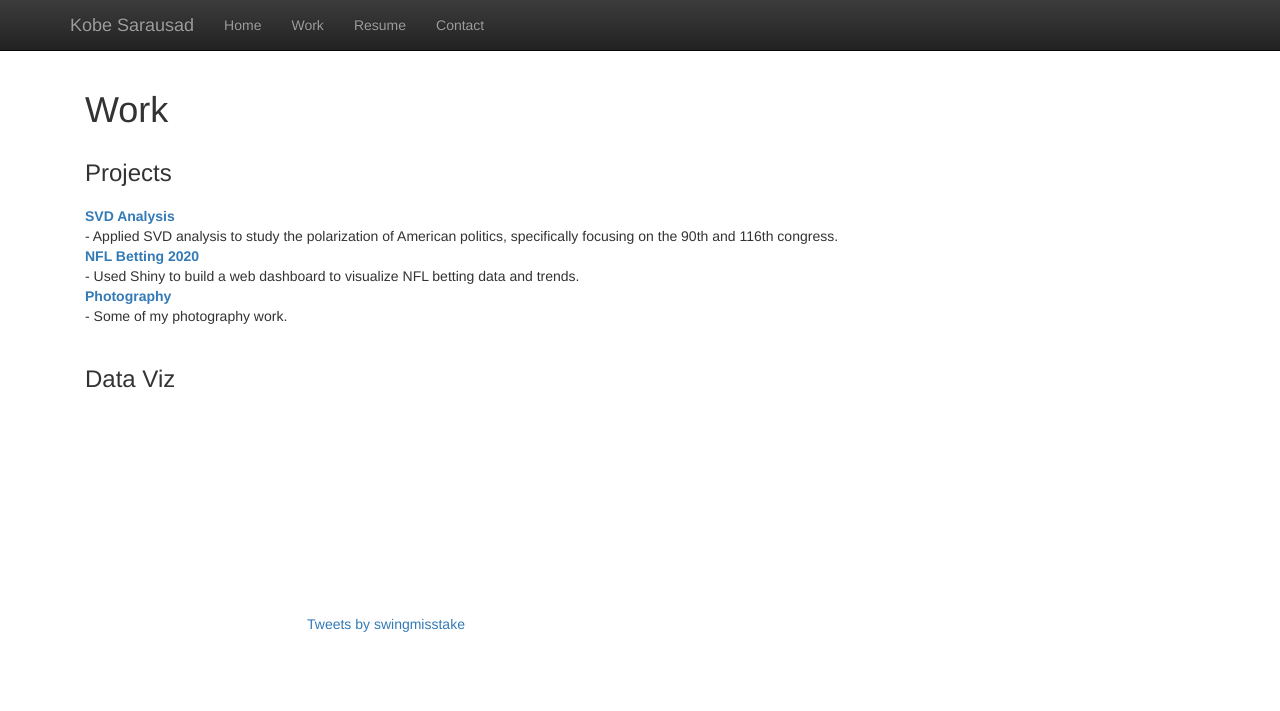
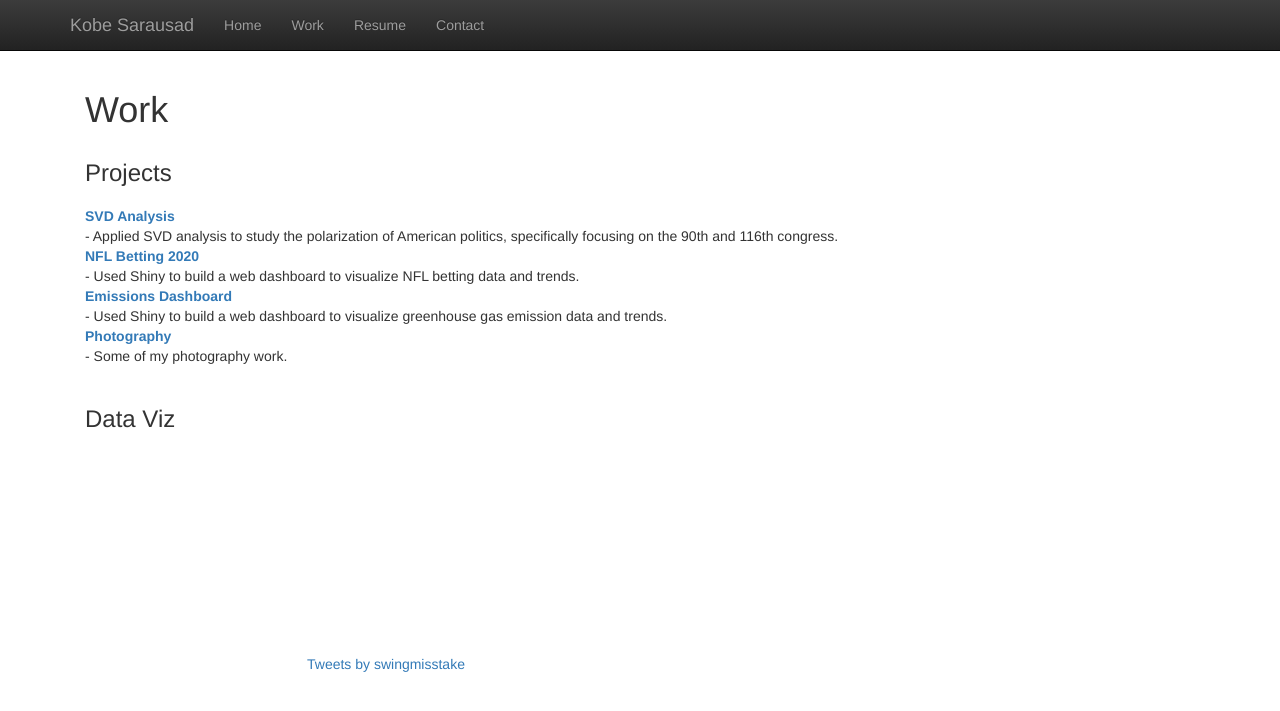
Before and after one commit to kobesar/kobesar.github.io, a Jekyll site: the page built from work.html, in a window 1280 px wide and 900 px high. Shown: the top 711 px of the window. Built offline with Jekyll 4.4.1, drawn with Linux system fonts in a browser that asks for light colours; nearby versions of some CDN libraries; library files that are not in the unit come from our copies; comment, search, counter and statistics services are not loaded.

Commit message:
Update work.html

```diff
--- a/work.html
+++ b/work.html
@@ -15,6 +15,8 @@ title:  'Work'
     <dd>- Applied SVD analysis to study the polarization of American politics, specifically focusing on the 90th and 116th congress.</dd>
     <dt><a href="https://klobby19.shinyapps.io/nflbetting2020/">NFL Betting 2020</a></dt>
     <dd>- Used Shiny to build a web dashboard to visualize NFL betting data and trends.</dd>
+    <dt><a href="    https://klobby19.shinyapps.io/climate-change/">Emissions Dashboard</a></dt>
+    <dd>- Used Shiny to build a web dashboard to visualize greenhouse gas emission data and trends.</dd>
     <dt><a href="projects/photography.html">Photography</a></dt>
     <dd>- Some of my photography work.</dd>
   </dl>
```
